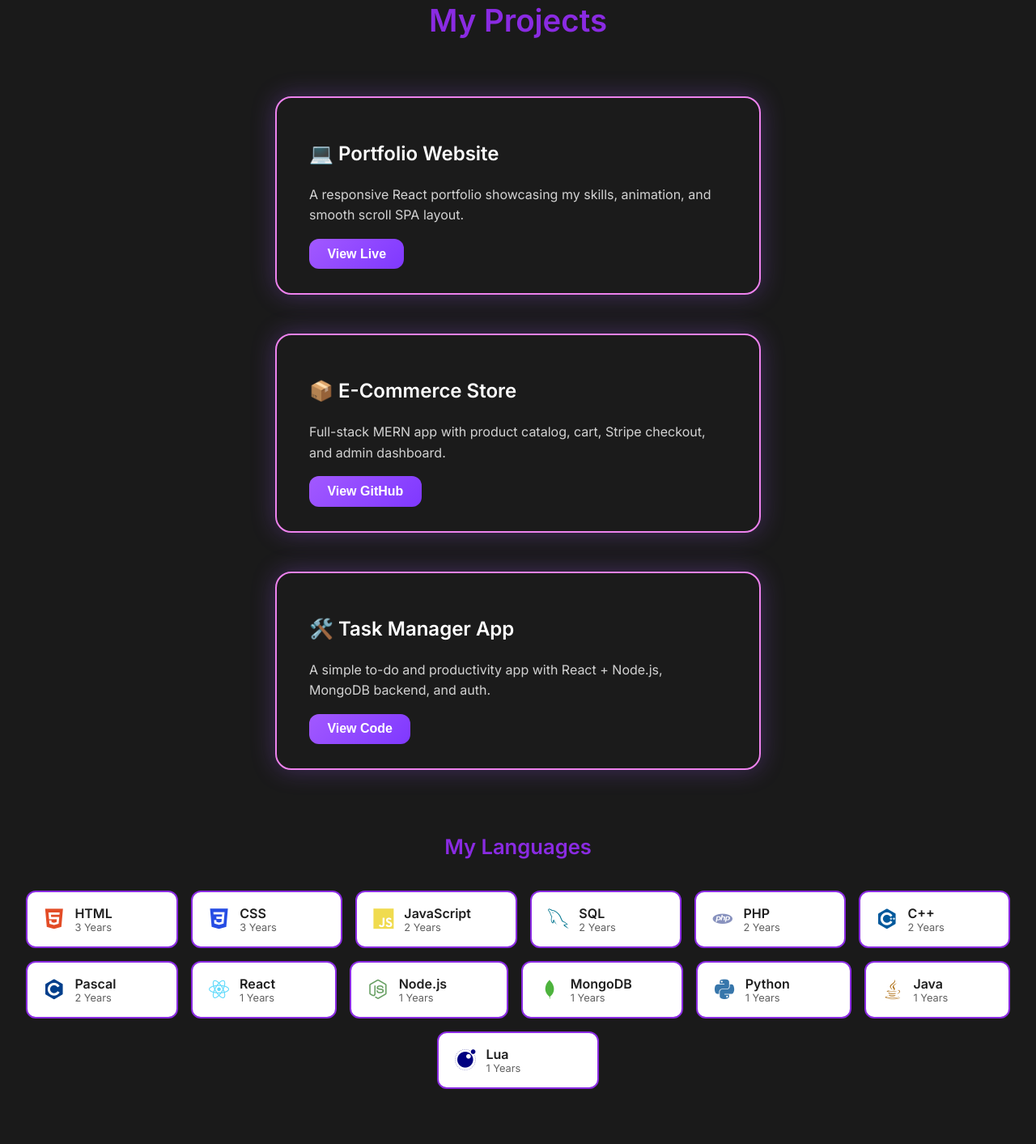
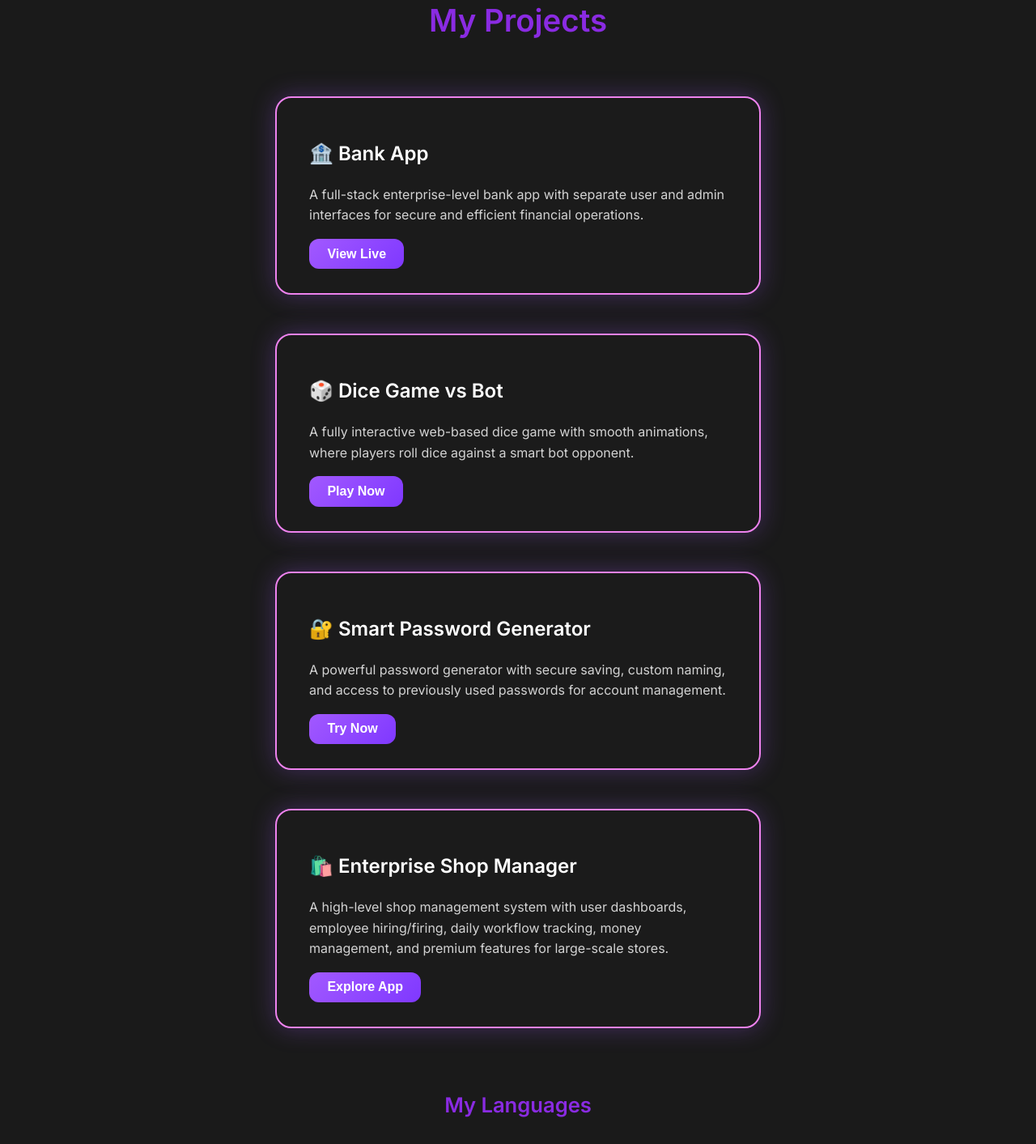
Before and after one commit to reportJNG/My-Portfolio, a React (Vite) app: page / in a window 1280 px wide. Shown: the part 1156-2569 px from the top of the page at 81% size. Built offline with nearby package versions, Linux system fonts and the light colour scheme; the HTML template or start-up script is replaced by a standard one.

Commit message:
fixed lien projects

```diff
--- a/src/Pages/Projects.jsx
+++ b/src/Pages/Projects.jsx
@@ -3,22 +3,28 @@ import styles from '../Styles/Projects.module.css';
 export default function Projects() {
     const projects = [
       {
-          name: '💻 Portfolio Website',
-          description: 'A responsive React portfolio showcasing my skills, animation, and smooth scroll SPA layout.',
+        name: '🏦 Bank App',
+        description: 'A full-stack enterprise-level bank app with separate user and admin interfaces for secure and efficient financial operations.',
         buttonText: 'View Live',
-          link: 'https://your-portfolio.com',
+        link: 'https://bank-eight-woad.vercel.app/',
       },
       {
-          name: '📦 E-Commerce Store',
-          description: 'Full-stack MERN app with product catalog, cart, Stripe checkout, and admin dashboard.',
-          buttonText: 'View GitHub',
-          link: 'https://github.com/yourusername/ecommerce-store',
+        name: '🎲 Dice Game vs Bot',
+        description: 'A fully interactive web-based dice game with smooth animations, where players roll dice against a smart bot opponent.',
+        buttonText: 'Play Now',
+        link: 'https://dice-web-game.vercel.app/',
       },
       {
-          name: '🛠️ Task Manager App',
-          description: 'A simple to-do and productivity app with React + Node.js, MongoDB backend, and auth.',
-          buttonText: 'View Code',
-          link: 'https://github.com/yourusername/task-manager',
+        name: '🔐 Smart Password Generator',
+        description: 'A powerful password generator with secure saving, custom naming, and access to previously used passwords for account management.',
+        buttonText: 'Try Now',
+        link: 'https://password-generator-tan-iota.vercel.app/',
+      },
+      {
+        name: '🛍️ Enterprise Shop Manager',
+        description: 'A high-level shop management system with user dashboards, employee hiring/firing, daily workflow tracking, money management, and premium features for large-scale stores.',
+        buttonText: 'Explore App',
+        link: 'https://your-shop-manager.com',
       },
       ];
   return (
```
Lines whose indentation alone changed are shown as unchanged.
